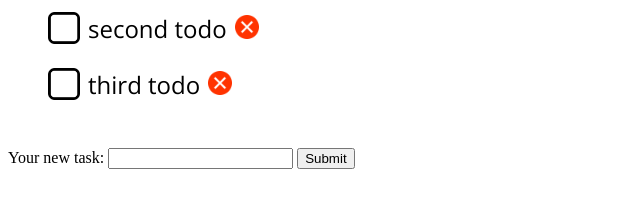
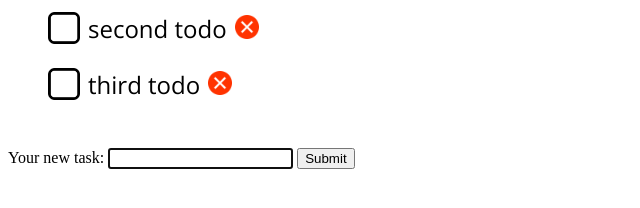
Before and after one commit to FAC-11/week2-dyrt, a website: page index.html in a window 1280 px wide. Shown: the part 126-334 px from the top of the page, without its empty margins (0-640 px from the left). Drawn offline with nearby package versions, Linux system fonts and the light colour scheme.

Commit message:
Adds autofocus to text input fixes #42

```diff
--- a/index.html
+++ b/index.html
@@ -14,7 +14,7 @@
     </div>
     <form id="add-todo">
       <label>Your new task:
-        <input type="text" name="description" value="">
+        <input type="text" name="description" value="" autofocus>
       </label>
       <input type="submit" name="" value="Submit">
     </form>
```
